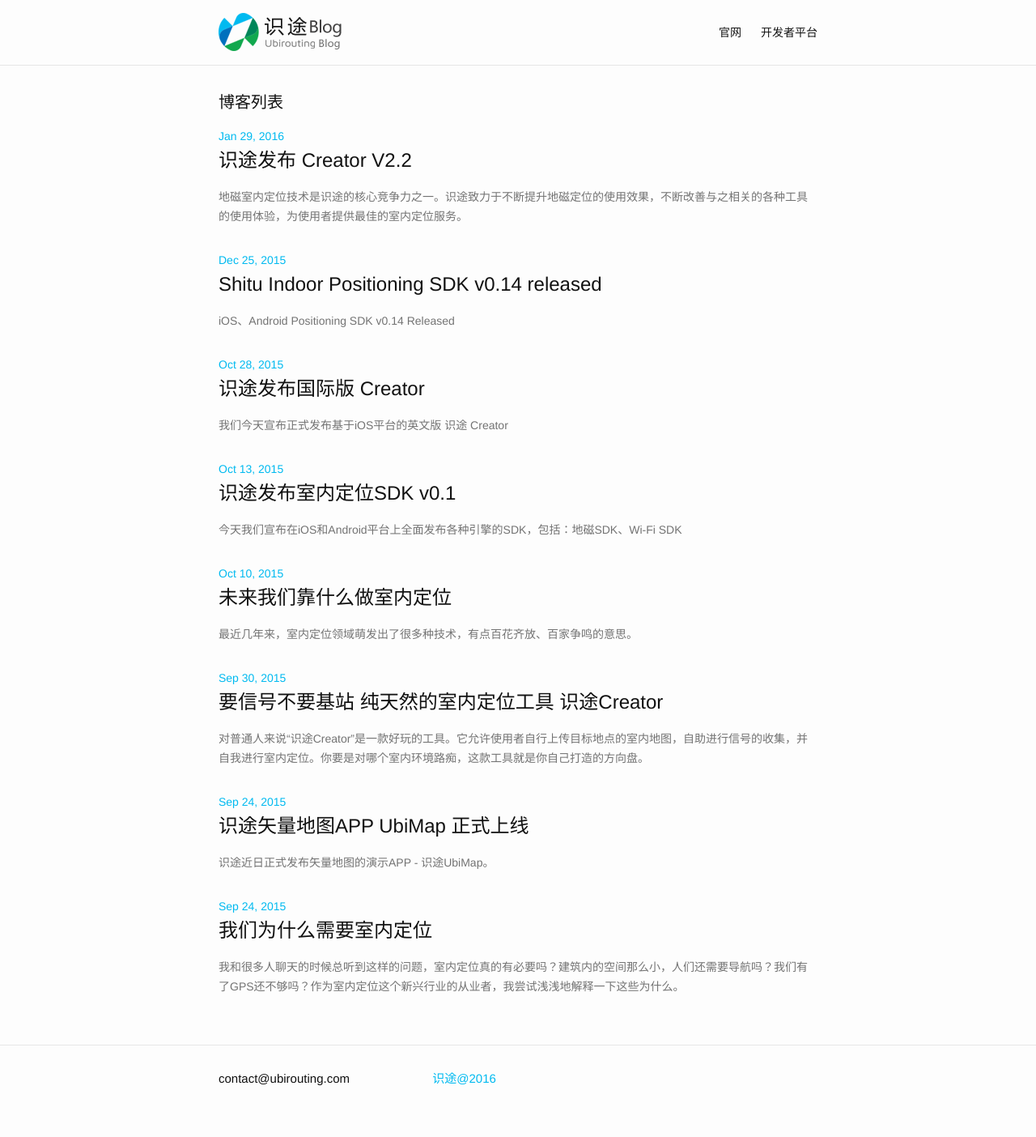
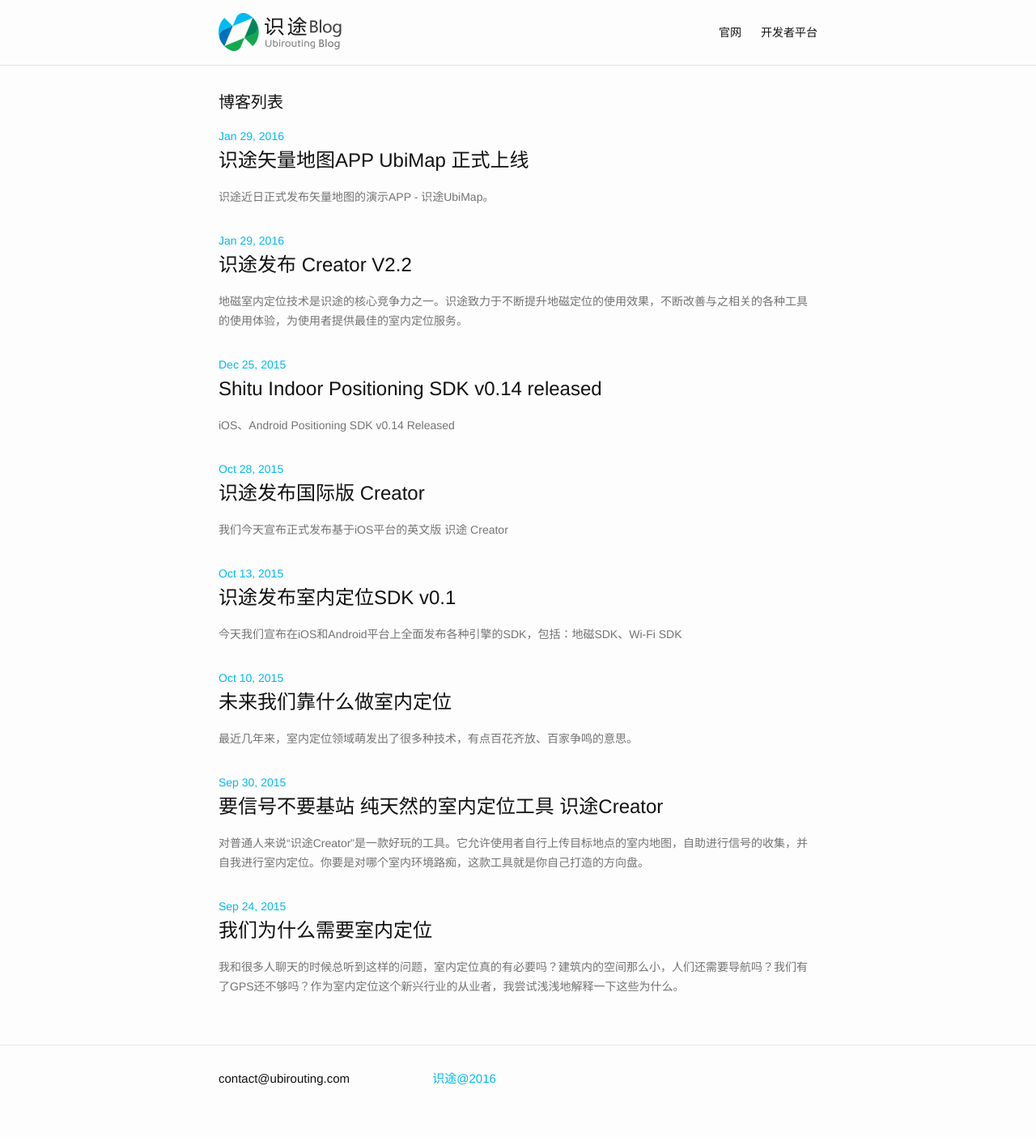
Before and after one commit to ubirouting/ubirouting.github.io, a Jekyll site: the page built from index.html, in a window 1280 px wide. Shown: the whole page at 81% size. Built offline with Jekyll 4.4.1, drawn with Linux system fonts in a browser that asks for light colours; comment, search, counter and statistics services are not loaded.

Commit message:
Update 2016-01-29-ubimap-release.markdown

```diff
--- a/_posts/2016-01-29-ubimap-release.markdown
+++ b/_posts/2016-01-29-ubimap-release.markdown
@@ -1,7 +1,7 @@
 ---
 layout: post
 title:  "识途矢量地图APP UbiMap 正式上线"
-date:   2015-09-24 17:33:33 +0800
+date:   2016-01-29 18:27:33 +0800
 categories: ubirouting
 description: "识途近日正式发布矢量地图的演示APP - 识途UbiMap。"
 author: "LiKe"
```
